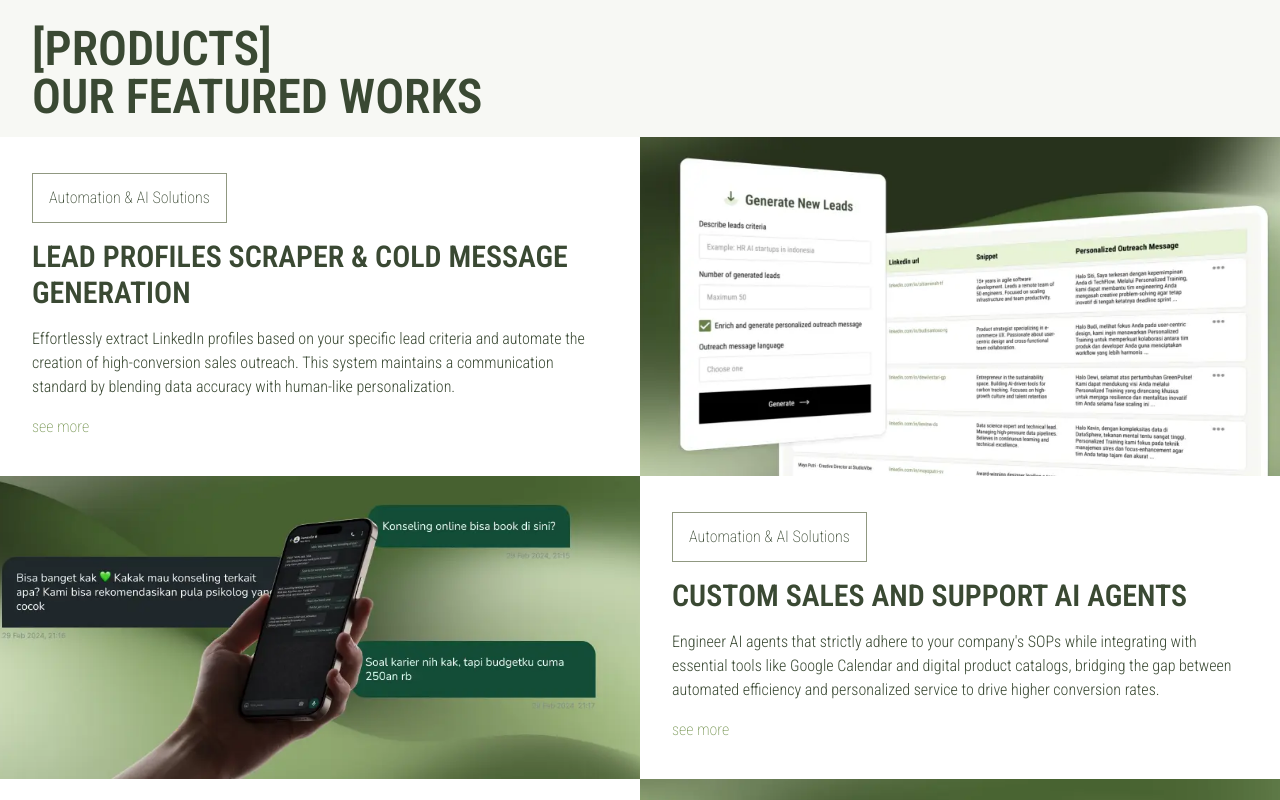
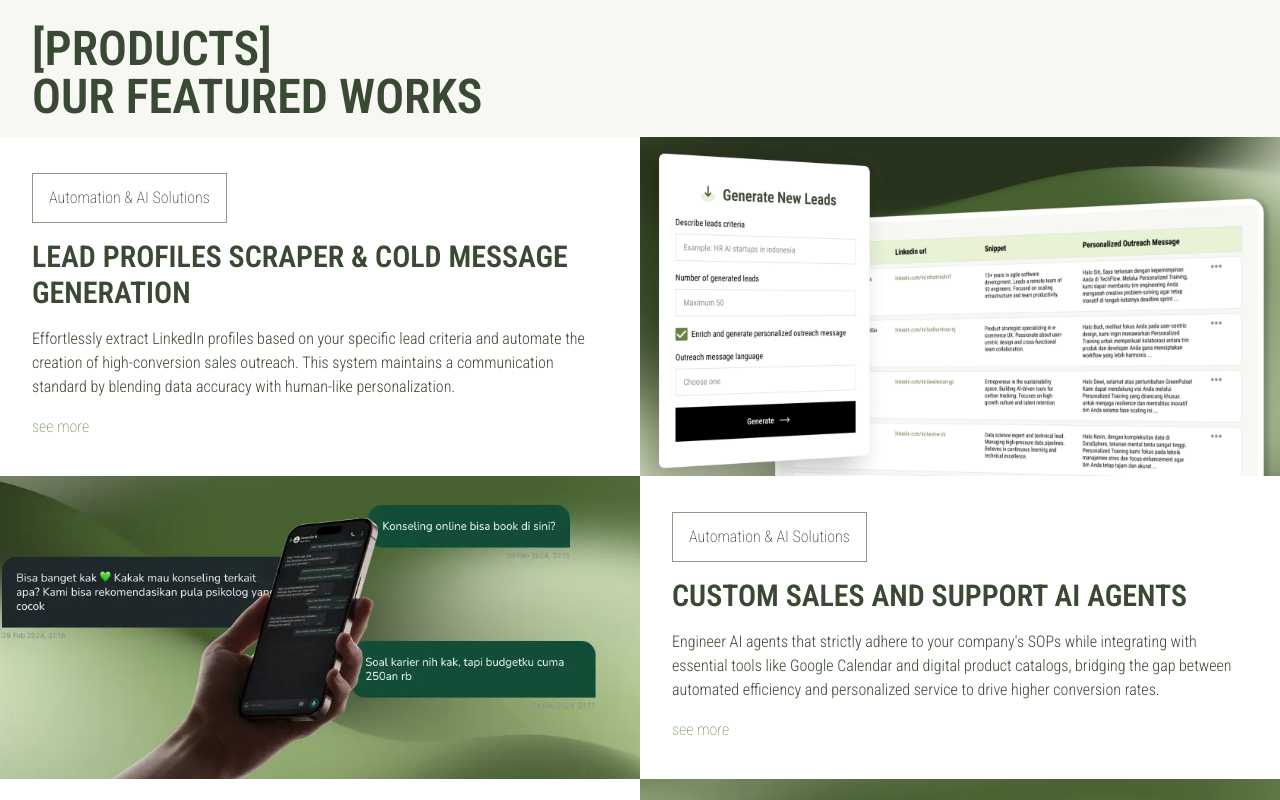
Before and after one commit to nijikos/staumata, a SvelteKit app: page / in a window 1280 px wide. Shown: the part 2360-3160 px from the top of the page. Built offline with nearby package versions, Linux system fonts and the light colour scheme.

Commit message:
refactor(aos): move aos init to root layout, and change product 1 image

```diff
--- a/src/routes/+layout.svelte
+++ b/src/routes/+layout.svelte
@@ -2,8 +2,14 @@
 	import './layout.css';
 	import '$lib/styles/scrollbar.scss';
 	import favicon from '$lib/assets/favicon.ico';
+	import { onMount } from 'svelte';
+	import Aos from 'aos';
 
 	let { children } = $props();
+
+	onMount(() => {
+		Aos.init();
+	});
 </script>
 
 <svelte:head>
--- a/src/routes/+page.svelte
+++ b/src/routes/+page.svelte
@@ -19,8 +19,6 @@
 		SquareKanban,
 		Warehouse
 	} from '@lucide/svelte';
-	import Aos from 'aos';
-	import { onMount } from 'svelte';
 	import { cubicInOut } from 'svelte/easing';
 	import { fly } from 'svelte/transition';
 
@@ -110,25 +108,28 @@
 		],
 		products: [
 			{
-				img: '/images/products/product-1b.webp',
+				img: '/images/products/product-1c.webp',
 				category: 'Automation & AI Solutions',
 				title: 'Lead Profiles Scraper & Cold Message Generation',
 				description:
-					'Effortlessly extract LinkedIn profiles based on your specific lead criteria and automate the creation of high-conversion sales outreach. This system maintains a communication standard by blending data accuracy with human-like personalization.'
+					'Effortlessly extract LinkedIn profiles based on your specific lead criteria and automate the creation of high-conversion sales outreach. This system maintains a communication standard by blending data accuracy with human-like personalization.',
+				href: '/product/lead-generator'
 			},
 			{
 				img: '/images/products/product-2b.webp',
 				category: 'Automation & AI Solutions',
 				title: 'Custom Sales and Support AI Agents',
 				description:
-					"Engineer AI agents that strictly adhere to your company's SOPs while integrating with essential tools like Google Calendar and digital product catalogs, bridging the gap between automated efficiency and personalized service to drive higher conversion rates."
+					"Engineer AI agents that strictly adhere to your company's SOPs while integrating with essential tools like Google Calendar and digital product catalogs, bridging the gap between automated efficiency and personalized service to drive higher conversion rates.",
+				href: '/product/lead-generator'
 			},
 			{
 				img: '/images/products/product-3b.webp',
 				category: 'Data & Business Intelligence',
 				title: 'Strategic Sales Intelligence',
 				description:
-					'Transform your raw sales data into actionable insights with an AI interface that functions as a personal business consultant. This system accelerates the decision-making process by providing data-driven recommendations in real-time.'
+					'Transform your raw sales data into actionable insights with an AI interface that functions as a personal business consultant. This system accelerates the decision-making process by providing data-driven recommendations in real-time.',
+				href: '/product/lead-generator'
 			}
 		],
 		reviews: [
@@ -152,10 +153,6 @@
 			}
 		]
 	};
-
-	onMount(() => {
-		Aos.init();
-	});
 
 	let container: HTMLDivElement;
 	let image: HTMLImageElement;
@@ -358,7 +355,7 @@
 						<p class="w-fit border border-muted-400 px-4 py-3">{product.category}</p>
 						<p class="text-2xl font-semibold uppercase md:text-3xl">{product.title}</p>
 						<p class="font-light">{product.description}</p>
-						<a href="/" class="link-primary">see more</a>
+						<a href={product.href} class="link-primary">see more</a>
 					</div>
 				</div>
 			{/each}
```
Also changed, not shown: static/images/products/product-1c.webp (added), static/images/products/product-1d.webp (added).
